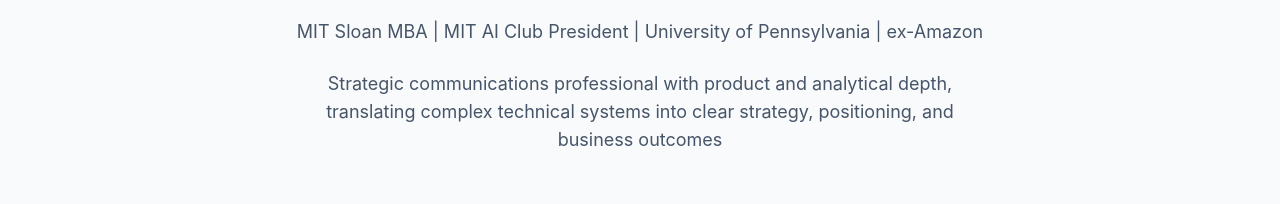
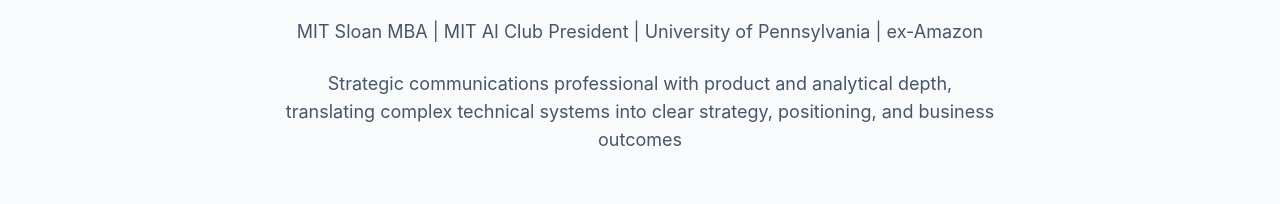
Before and after one commit to jackson-sp/jackson-price-norm-portfolio, a React (Vite) app: page / in a window 1280 px wide. Shown: the part 199-403 px from the top of the page. Built offline with nearby package versions, Linux system fonts and the light colour scheme.

Commit message:
Refine hero positioning statement

```diff
--- a/src/components/Hero.tsx
+++ b/src/components/Hero.tsx
@@ -14,8 +14,10 @@
         </p>
 
         {/* Positioning statement */}
-        <p className="text-base sm:text-lg text-slate-600 max-w-2xl mx-auto leading-relaxed">
-        Strategic communications professional with product and analytical depth, translating complex technical systems into clear strategy, positioning, and business outcomes
+        <p className="text-base sm:text-lg text-slate-600 max-w-3xl mx-auto leading-relaxed">
+        Strategic communications professional with product and analytical depth,
+        <br className="hidden sm:block" />
+        translating complex technical systems into clear strategy, positioning, and business outcomes
         </p>
       </div>
     </section>
```
